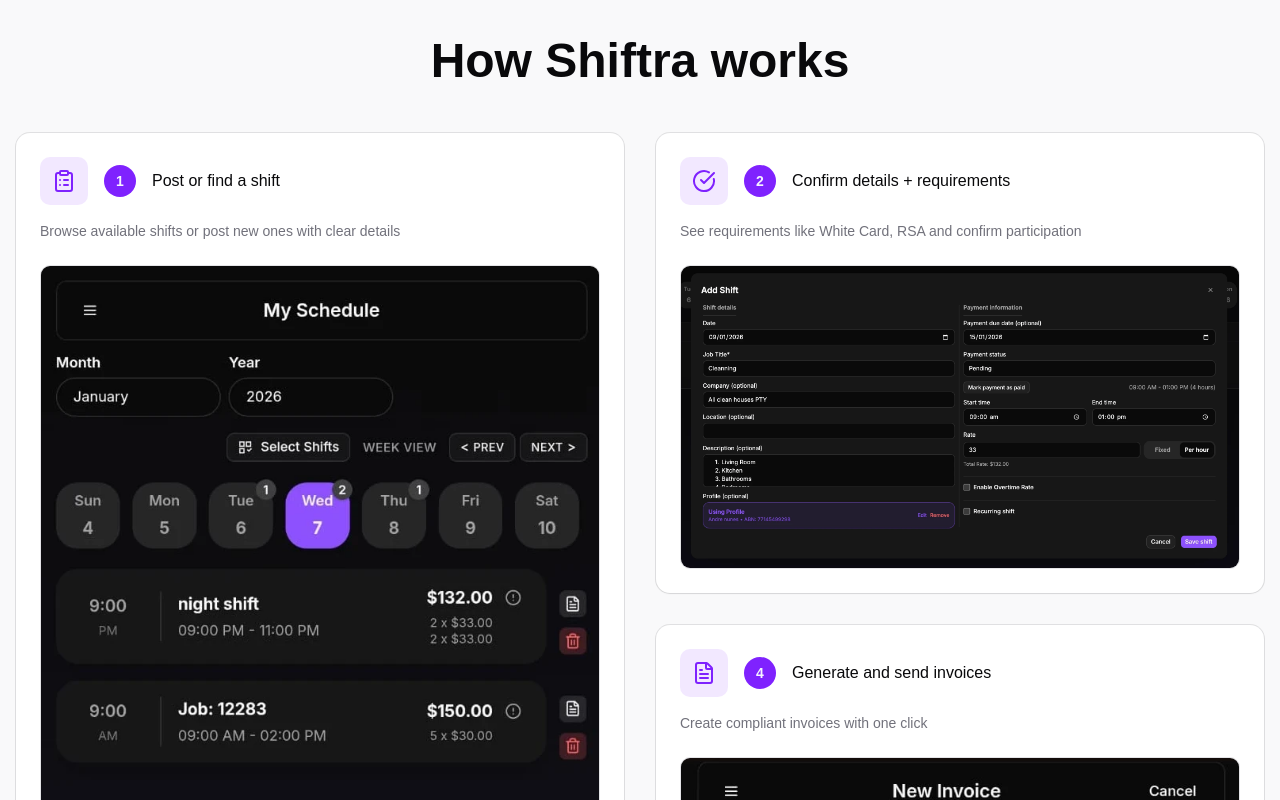
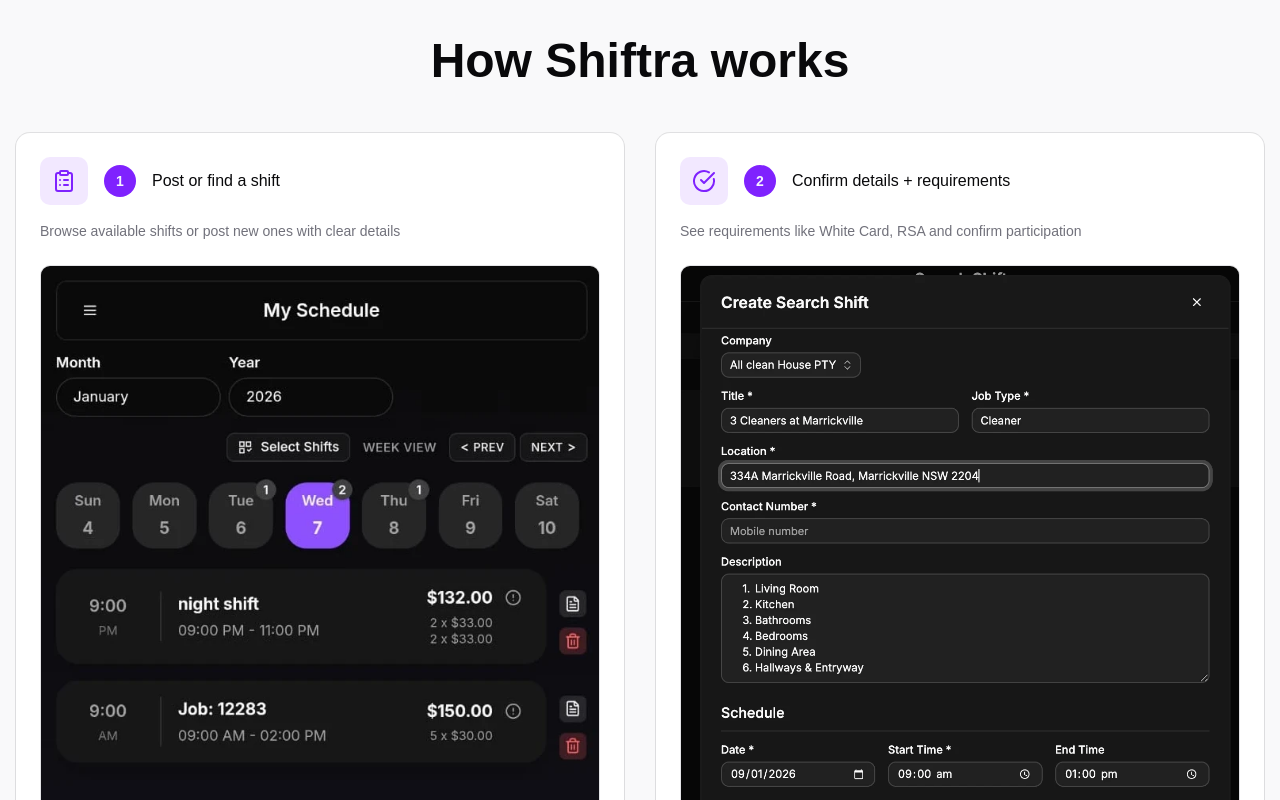
Before and after one commit to dekonunes/Shiftra-landpage, a React (Vite) app: page / in a window 1280 px wide. Shown: the part 1140-1940 px from the top of the page. Built offline with nearby package versions, Linux system fonts and the light colour scheme.

Commit message:
Add shift details section to translations for English, Spanish, and Portuguese. Update HowItWorksSection component to include new shift details image and adjust rendering logic for cards.

```diff
--- a/src/i18n/en.json
+++ b/src/i18n/en.json
@@ -52,6 +52,10 @@
       {
         "title": "Automatic roster",
         "description": "Monitor your earnings and payment status in real-time"
+      },
+      {
+        "title": "Shift details",
+        "description": "View location, time, and team requirements in one place"
       },
       {
         "title": "Generate and send invoices",
--- a/src/i18n/es.json
+++ b/src/i18n/es.json
@@ -52,6 +52,10 @@
       {
         "title": "Planificación automática",
         "description": "Monitorea tus ganancias y estado de pago en tiempo real"
+      },
+      {
+        "title": "Detalles del turno",
+        "description": "Ver ubicación, hora y requisitos del equipo en un solo lugar"
       },
       {
         "title": "Generar y enviar facturas",
--- a/src/i18n/pt-BR.json
+++ b/src/i18n/pt-BR.json
@@ -52,6 +52,10 @@
       {
         "title": "Escala automática",
         "description": "Monitore seus ganhos e status de pagamento em tempo real"
+      },
+      {
+        "title": "Detalhes do turno",
+        "description": "Veja localização, horário e requisitos da equipe em um só lugar"
       },
       {
         "title": "Gerar e enviar invoices",
--- a/src/pages/landing/components/HowItWorksSection.tsx
+++ b/src/pages/landing/components/HowItWorksSection.tsx
@@ -1,10 +1,22 @@
-import { useEffect, useRef, useState } from 'react';
-import { useTranslation } from 'react-i18next';
-import { Card, CardContent, CardHeader, CardTitle, CardDescription } from '@/components/ui/card';
-import { ClipboardList, CheckCircle, DollarSign, FileText } from 'lucide-react';
-import OptimizedImage from './OptimizedImage';
+import { useEffect, useRef, useState } from "react";
+import { useTranslation } from "react-i18next";
+import {
+  Card,
+  CardContent,
+  CardHeader,
+  CardTitle,
+  CardDescription,
+} from "@/components/ui/card";
+import {
+  ClipboardList,
+  CheckCircle,
+  DollarSign,
+  FileText,
+  Calendar,
+} from "lucide-react";
+import OptimizedImage from "./OptimizedImage";
 
-const stepIcons = [ClipboardList, CheckCircle, DollarSign, FileText];
+const stepIcons = [ClipboardList, CheckCircle, DollarSign, Calendar, FileText];
 
 /**
  * HowItWorksSection - Showcase the 4-step workflow
@@ -25,8 +37,8 @@
   const sectionRef = useRef<HTMLElement>(null);
   const [hasAnimated, setHasAnimated] = useState(false);
 
-  const title = t('howItWorks.title');
-  const steps = t('howItWorks.steps', { returnObjects: true }) as Array<{
+  const title = t("howItWorks.title");
+  const steps = t("howItWorks.steps", { returnObjects: true }) as Array<{
     title: string;
     description: string;
   }>;
@@ -34,7 +46,7 @@
   useEffect(() => {
     // Check for reduced motion preference
     const prefersReducedMotion = window.matchMedia(
-      '(prefers-reduced-motion: reduce)'
+      "(prefers-reduced-motion: reduce)"
     ).matches;
 
     if (prefersReducedMotion) {
@@ -43,8 +55,8 @@
 
     // Lazy load GSAP only when needed
     const animateCards = async () => {
-      const gsapModule = await import('gsap');
-      const ScrollTriggerModule = await import('gsap/ScrollTrigger');
+      const gsapModule = await import("gsap");
+      const ScrollTriggerModule = await import("gsap/ScrollTrigger");
 
       const gsap = gsapModule.default;
       const ScrollTrigger = ScrollTriggerModule.default;
@@ -52,11 +64,13 @@
       gsap.registerPlugin(ScrollTrigger);
 
       // Select all cards but filter for visibility to ensure we animate the correct set
-      const allCards = sectionRef.current?.querySelectorAll('[data-animate-card]');
+      const allCards = sectionRef.current?.querySelectorAll(
+        "[data-animate-card]"
+      );
       if (!allCards || hasAnimated) return;
 
       const visibleCards = Array.from(allCards).filter((card) => {
-        return window.getComputedStyle(card).display !== 'none';
+        return window.getComputedStyle(card).display !== "none";
       });
 
       if (visibleCards.length === 0) return;
@@ -74,10 +88,10 @@
           y: 0,
           duration: 0.6,
           stagger: 0.2, // 0.2s delay between each card
-          ease: 'power2.out',
+          ease: "power2.out",
           scrollTrigger: {
             trigger: sectionRef.current,
-            start: 'top 80%',
+            start: "top 80%",
             once: true, // Only animate once
           },
         }
@@ -127,7 +141,7 @@
         {index === 1 && (
           <CardContent>
             <OptimizedImage
-              src="assets/landing/shift-details"
+              src="assets/landing/create-shift"
               alt="Shift details with requirements and acceptance flow"
               className="w-full rounded-lg border border-border"
               sizes="(max-width: 768px) 100vw, 50vw"
@@ -147,6 +161,17 @@
         )}
 
         {index === 3 && (
+          <CardContent>
+            <OptimizedImage
+              src="assets/landing/shift-details"
+              alt="Shift details with requirements and acceptance flow"
+              className="w-full rounded-lg border border-border"
+              sizes="(max-width: 768px) 100vw, 50vw"
+            />
+          </CardContent>
+        )}
+
+        {index === 4 && (
           <CardContent>
             <OptimizedImage
               src="assets/landing/invoice"
@@ -182,10 +207,11 @@
           <div className="space-y-8">
             {renderCard(0)}
             {renderCard(2)}
+            {renderCard(3)}
           </div>
           <div className="space-y-8">
             {renderCard(1)}
-            {renderCard(3)}
+            {renderCard(4)}
           </div>
         </div>
       </div>
```
